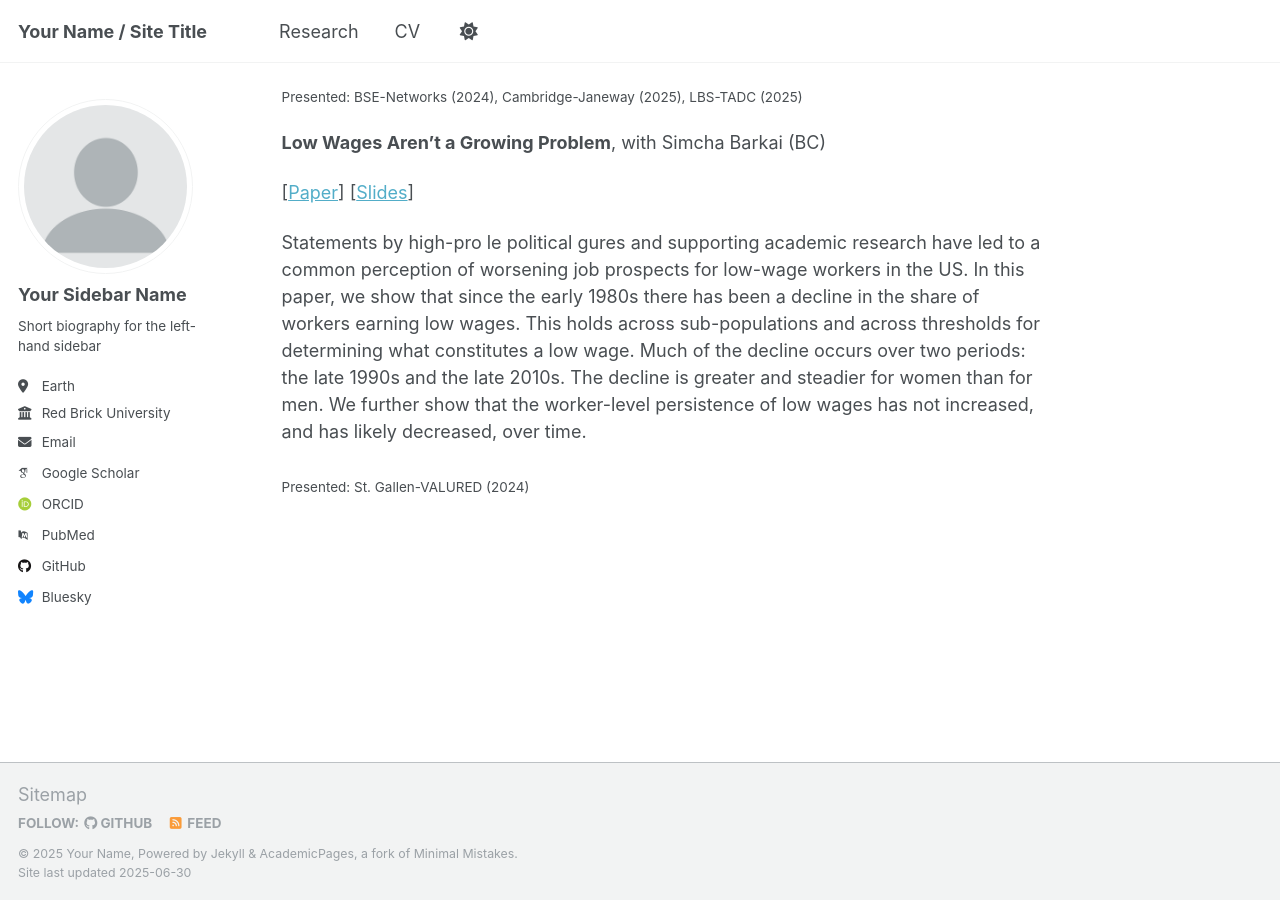
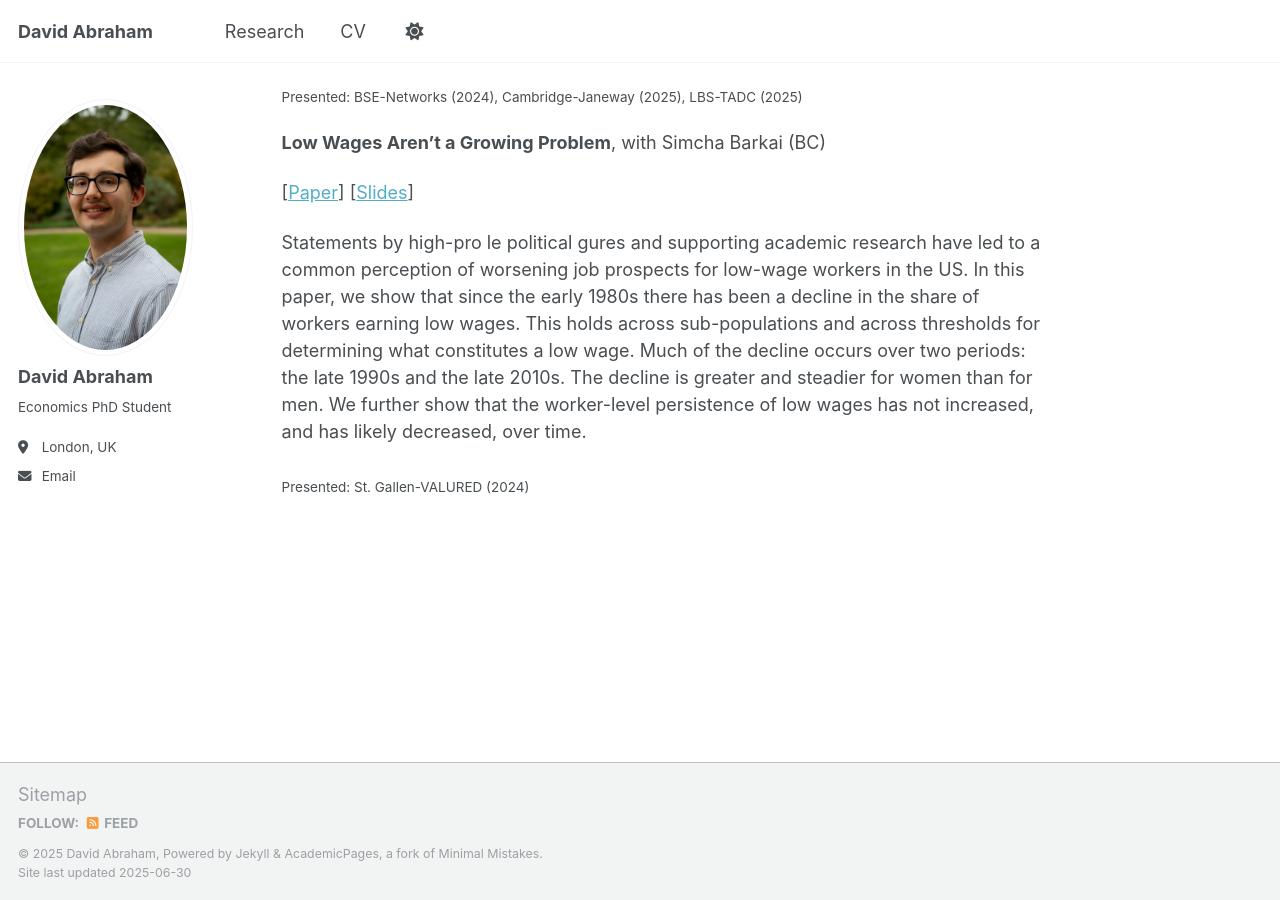
Before and after one commit to david-abraham-lbs/david-abraham-lbs.github.io, a Jekyll site: the page built from _pages/about.md, in a window 1280 px wide and 900 px high, scrolled down 702 px. Built offline with Jekyll 4.4.1, drawn with Linux system fonts in a browser that asks for light colours; some web fonts are replaced.

Commit message:
update config

```diff
--- a/_config.yml
+++ b/_config.yml
@@ -9,36 +9,34 @@
 # Basic Site Settings
 locale                   : "en-US"
 site_theme               : "default"
-title                    : "Your Name / Site Title"
+title                    : "David Abraham"
 title_separator          : "-"
-name                     : &name "Your Name"
+name                     : &name "David Abraham"
 description              : &description "personal description"
 url                      : https://academicpages.github.io # the base hostname & protocol for your site e.g. "https://[your GitHub username].github.io" or if you already have some other page hosted on Github then use "https://[your GitHub username].github.io/[Your Repo Name]"
 baseurl                  : "" # the subpath of your site, e.g. "/blog"
-repository               : "academicpages/academicpages.github.io"
+repository               : "david-abraham-lbs/david-abraham-lbs.github.io"
 
 # Site Author - The following control what appear as part of the author content on the side bar.
 #               If a field is blank the icon and link will not appear, otherwise it will be shown.
 #               Additional customization can be done by editing /_includes/author-profile.html
 author:
   # Biographic information
-  avatar           : "profile.png"
-  name             : "Your Sidebar Name"
+  avatar           : "David Abraham Headshot.jpg"
+  name             : "David Abraham"
   pronouns         : # example: "she/her"
-  bio              : "Short biography for the left-hand sidebar"
-  location         : "Earth"
-  employer         : "Red Brick University"
-  uri              : # URL
-  email            : "none@example.org"
+  bio              : "Economics PhD Student"
+  location         : "London, UK"
+  email            : "dabraham@london.edu"
 
   # Academic websites
   academia         : # URL
   arxiv            : # URL - Update with the correct link to your profile
-  googlescholar    : "https://scholar.google.com/citations?user=PS_CX0AAAAAJ"
+  googlescholar    : #"https://scholar.google.com/citations?user=PS_CX0AAAAAJ"
   impactstory      : # URL
-  orcid            : "http://orcid.org/yourorcidurl"
+  orcid            : #"http://orcid.org/yourorcidurl"
   semantic         : # URL
-  pubmed           : "https://www.ncbi.nlm.nih.gov/pubmed/?term=john+snow"
+  pubmed           : #"https://www.ncbi.nlm.nih.gov/pubmed/?term=john+snow"
   researchgate     : # URL
   scopus           : # URL
 
@@ -46,12 +44,12 @@ author:
   bitbucket        : # Username - Update with your username on the site
   codepen          : # Username
   dribbble         : # Username
-  github           : "academicpages"
+  github           : #"academicpages"
   kaggle           : # Username
   stackoverflow    : # User number or user number and name (i.e., use "1" or "1/jeff-atwood")
 
   # Social media
-  bluesky          : "bsky.app" # Replace this with you Bluesky username
+  bluesky          : #"bsky.app" # Replace this with you Bluesky username
   facebook         : # Username
   flickr           : # Username
   foursquare       : # Username
```
